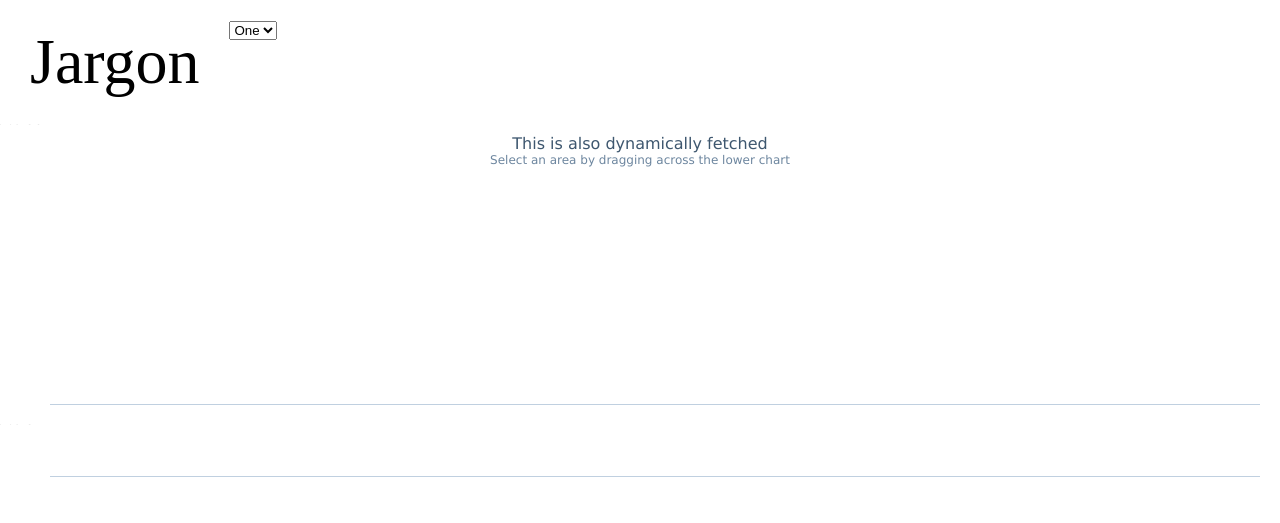
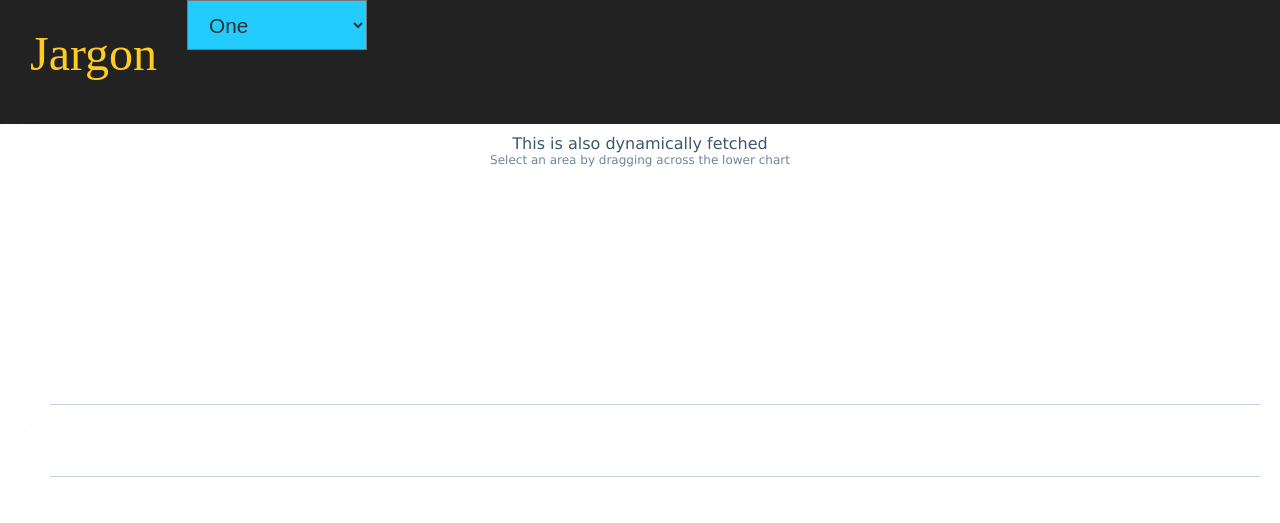
Before and after one commit to boopathi/cdesk, a Django app: template templates/jargon.html in a window 1280 px wide. Shown: the top 523 px of the page. Run offline with Django 3.2, Linux system fonts and the light colour scheme; the template is opened without the code that fills it: most values are stand-ins (such as "Sample title", 1, 10 or a date in 2020); parts of the project's set-up code (start-up, migrations or seed data) failed here and were passed over.

Commit message:
static/jargon.css

```diff
--- a/static/jargon.css
+++ b/static/jargon.css
@@ -20,19 +20,26 @@ table { border-collapse: collapse;border-spacing: 0; }
 
 /*Jargon CSS*/
 .clearer { clear: both; }
+header { height: 124px; background: #222; }
 header h1{
     padding: 30px;
     float: left;
-    font-size: 4.0em;
+    font-size: 3.0em;
+    color: #FC2;
 }
 header .selector {
+    float:left; line-height: 124px;
+}
+header .selector .element {
     float: left;
-    line-height: 60px;
-}
-height .selector .element {
-    float: left;
-    height: 20px;
-    font-size: 1.0em;
+    background: #2CF;
+    color: #333;
+    corder:0;
+    outline:none;
+    width: 180px;
+    height: 50px;
+    font-size: 1.3em;
+    padding-left: 17px;
 }
 #graph-container {
     min-width: 400px;
```
